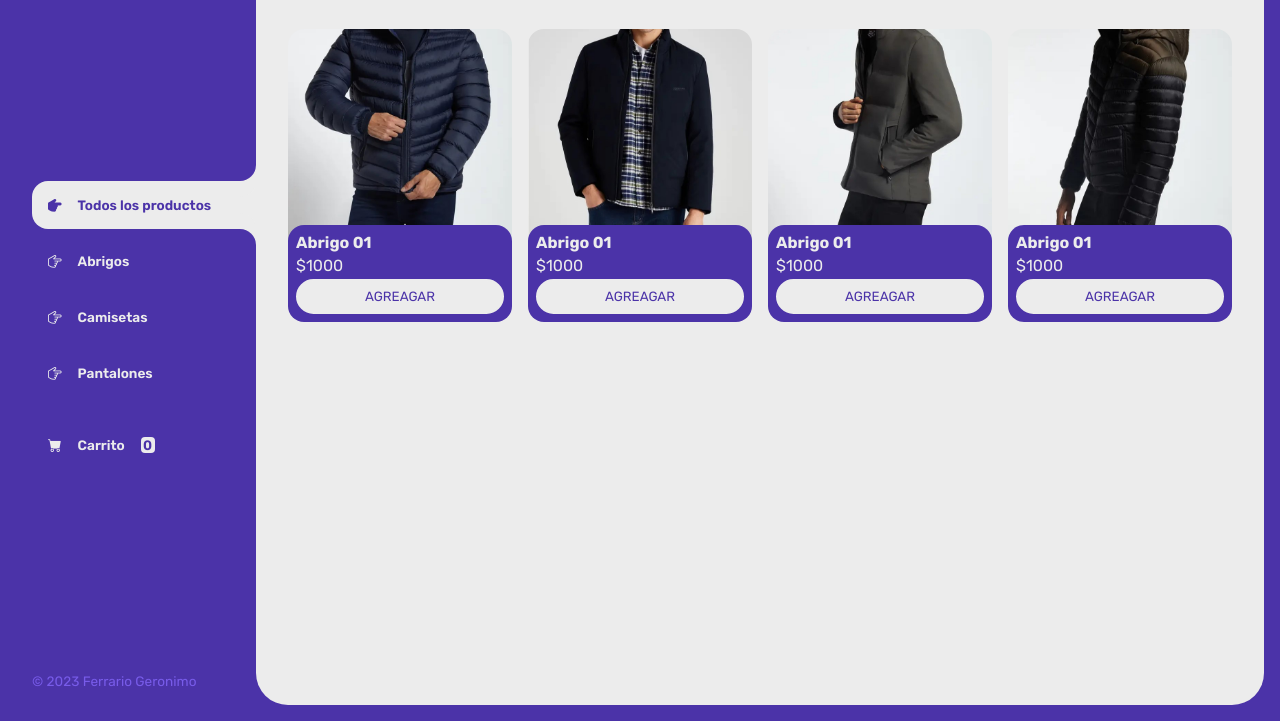
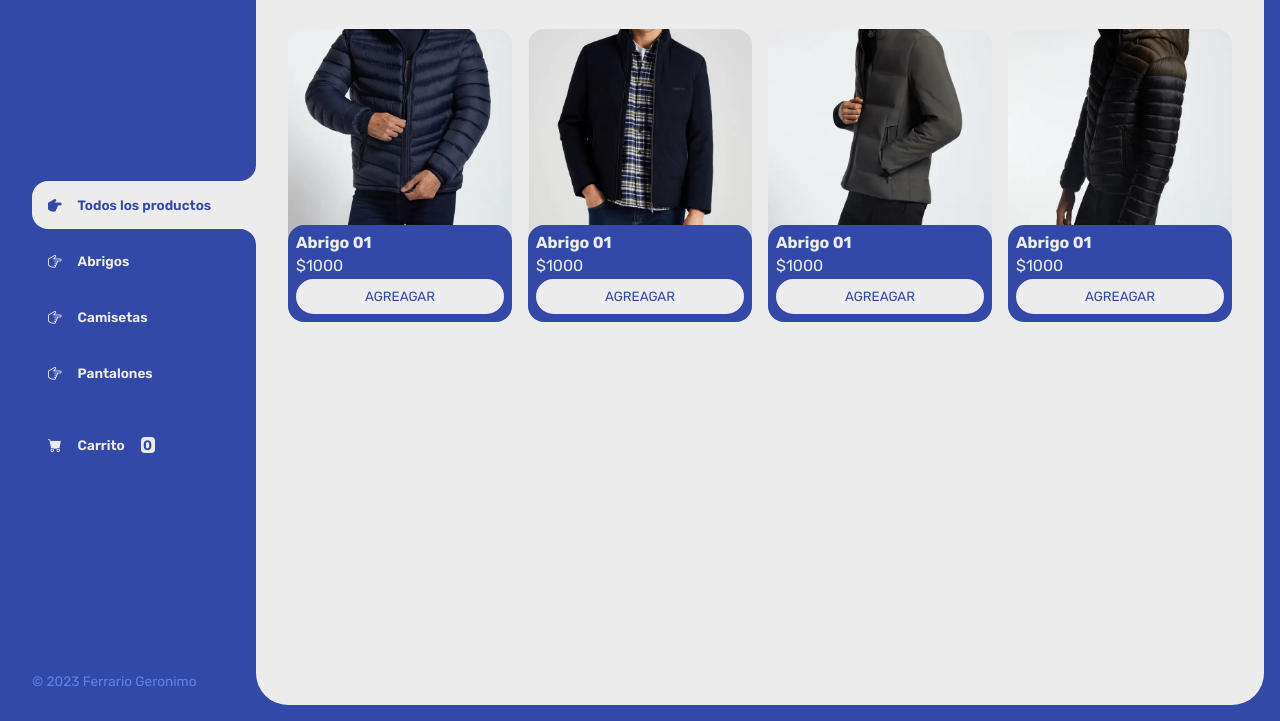
Before and after one commit to FerrarioDev/superstore, a plain HTML site: page index.html in a window 1280 px wide. Shown: the part 79-800 px from the top of the page. Drawn offline with nearby package versions, Linux system fonts and the light colour scheme.

Commit message:
feat(css)

```diff
--- a/css/main.css
+++ b/css/main.css
@@ -1,8 +1,8 @@
 @import url('https://fonts.googleapis.com/css2?family=Rubik:wght@300;400;500;600;700;800;900&display=swap');
 
 :root {
-    --clr-main: #4b33a8;
-    --clr-main-light: #785ce9;
+    --clr-main: #3349a8;
+    --clr-main-light: #5c82e9;
     --clr-white: #ececec;
     --clr-gray: #e2e2e2;
     --clr-red: #961818;
```
